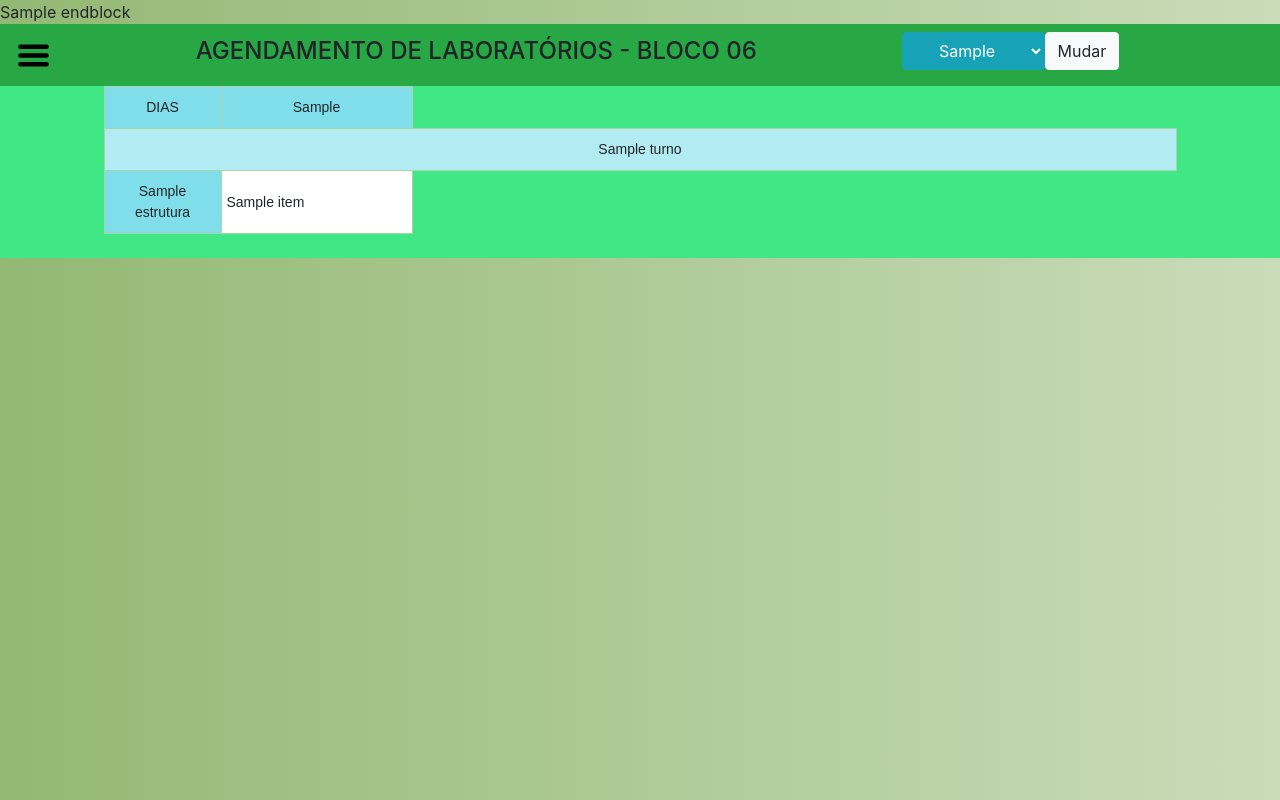
After one commit to jonasLAraujo1/agenda-lab, a Django app: template agenda/templates/agenda/agendalabs_tabela.html in a window 1280 px wide. The commit adds this page. Run offline with Django 3.2, Linux system fonts and the light colour scheme; tables that the repository leaves empty hold one stand-in row (values such as "Sample post"); the template is opened without the code that fills it: values that come from a table or form of the project are taken from there, most other values are stand-ins (such as "Sample title", 1, 10 or a date in 2020); some libraries are stand-ins or nearby versions.

Commit message:
Agendamento e visualização finalizados

```diff
--- a/agenda/static/agenda/css/personal.css
+++ b/agenda/static/agenda/css/personal.css
@@ -24,4 +24,13 @@ div.row { text-align: center; color: white; font-size: 38; background: blue; pad
 }
 
 div.table { text-align: center; color: black; background: grey; padding: 18px; border: left;
+
+
 }
+.tg  {border-collapse:collapse;border-spacing:0;}
+.tg td{font-family:Arial, sans-serif;font-size:14px;padding:10px 5px;border-style:solid;border-width:1px;overflow:hidden;word-break:normal;border-color:black;}
+.tg th{font-family:Arial, sans-serif;font-size:14px;font-weight:normal;padding:10px 5px;border-style:solid;border-width:1px;overflow:hidden;word-break:normal;border-color:black;}
+.tg .tg-uq3h{background-color:#b2ebf2;border-color:#A5D6A7;text-align:center;vertical-align:middle}
+/*.tg .tg-8tz9{color:#333333;border-color:#fe0000;text-align:left;vertical-align:middle}*/
+.tg .tg-alhi{background-color:#80deea;border-color:#A5D6A7;text-align:center;vertical-align:middle}
+.tg .tg-ribb{background-color:#fff;border-color:#A5D6A7;text-align:left;vertical-align:middle}
--- /dev/null
+++ b/agenda/templates/agenda/agendalabs_tabela.html
@@ -0,0 +1,84 @@
+{% extends 'base.html' %}
+{% load static%}
+{%block title%}
+Inicio
+{%endblock%}
+{% block extra %}
+<ul class="navbar-nav mr-auto">
+  <form method="post">
+    {%csrf_token%}
+<div class="input-group sm-3">
+  <select class="btn btn-info mb-2" id="inputGroupSelect03" name="escolha">
+    <option  >{{local_default}}</option>
+    {%for local in locais%}
+    <option value="{{local}}">{{local}}</option>
+    {%endfor%}
+  </select>
+
+    <button class="btn btn-light mb-2" type="submit">Mudar</button>
+
+</div>
+</form>
+</ul>
+<!-- <ul class="navbar-nav mr-md-1">
+  <li class="nav-item dropdown">
+<div class="dropdown dropleft" >
+  <button class="btn btn-outline-light dropdown-toggle" type="button" id="MenuButtonLab" data-toggle="dropdown" aria-haspopup="true" aria-expanded="false">
+    Local
+  </button>
+  <div class="dropdown-menu" style="background-color: #81C784" aria-labelledby="MenuButtonLab">
+    {%for local in locais%}
+    <a class="dropdown-item" href="#"> {{local}} </a>
+    {%endfor%}
+  </div>
+</div>
+</li>
+</ul>
+
+ -->
+{%endblock%}
+{%block content%}
+<center>
+<table class="tg" style="undefined;table-layout: fixed; width: 1072px">
+<colgroup>
+<col style="width: 117px">
+<col style="width: 191px">
+<col style="width: 191px">
+<col style="width: 191px">
+<col style="width: 191px">
+<col style="width: 191px">
+</colgroup>
+  <tr>
+    <th class="tg-alhi">DIAS</th>
+    {%for dia in dias%}
+    <th class="tg-alhi">{{dia}}</th>
+
+    {%endfor%}
+  </tr>
+  <tr>
+    <td class="tg-uq3h" colspan="6">{{turno}}</td>
+  </tr>
+  {%for k,item in estrutura.items %}
+  <tr>
+    <td class="tg-alhi">{{k}}</td>
+    {%for i,j  in item.items %}
+    <td class="tg-ribb">{{j}}</td>
+    {%endfor%}
+    {%if k == "11:30 as 12:20" %}
+    <tr>
+    <td class="tg-uq3h" colspan="6">TARDE</td>
+  </tr>
+
+    {%endif%}
+    {%if k == "17:50 as 18:40"%}
+    <tr>
+    <td class="tg-uq3h" colspan="6">NOITE</td>
+  </tr>
+  {%endif%}
+
+  </tr>
+  {%endfor%}
+</table>
+
+</center>
+{%endblock%}
--- a/agenda/templates/base.html
+++ b/agenda/templates/base.html
@@ -1,4 +1,5 @@
 <!DOCTYPE html>
+		<meta charset="utf-8">
 <html>
 	{% load static %}
 	<head>
@@ -6,43 +7,44 @@
 		<link rel="stylesheet" type="text/css" href="{% static 'agenda/css/bootstrap-grid.min.css'  %}">
 		<link rel="stylesheet" type="text/css" href="{% static 'agenda/css/bootstrap-reboot.min.css'  %}">
 
+		<link rel="stylesheet" type="text/css" href="{% static 'agenda/css/personal.css'  %}">
 		<script src="{% static 'agenda/js/jquery.min.js' %}"></script>
 
 		<script src="{% static 'agenda/js/bootstrap.bundle.min.js' %}"></script>
 		<script src="{% static 'agenda/js/bootstrap.min.js' %}"></script>
 		{{endblock}}
-
 		<title>
 		{% block title%}  {% endblock %}
 		</title>
-<!-- 		<style type="text/css">
-			html,body{
-				min-height: 100%;
+		<style >
+html, body {
+    height: 100%;
 
-				height: 100%
-			}
-			.container-fluid{
-				min-height: 100%;
-				height: 100%
-			}
+
+}
+.container-fluid {
+    height: 100%;
+     height:auto !important;
+    overflow-y: hidden;/*  don't show content that exceeds my height */
+}
+
 
 
 		</style>
- -->	</head>
+	</head>
 	<body>
-
 		<nav class="navbar sticky-top navbar-expand-lg  navbar-light bg-success ">
-			<div class="collapse navbar-collapse" id="conteudoNavbarSuportado">
 				<ul class="navbar-nav mr-auto">
+			<div class="dropdown" >
 					<li class="nav-item dropdown">
 						<a  href="#" id="navbarDropdown" role="button" data-toggle="dropdown" aria-haspopup="true" aria-expanded="false">
 							<img src="{% static 'agenda/icon/menu.svg'  %}">
 						</a>
 						<div class="dropdown-menu" style="background-color:#81C784" aria-labelledby="navbarDropdown">
+							<a class="dropdown-item" href="{%url 'agenda1'%}">Agenda</a>
+							<div class="dropdown-divider"></div>
 							<a class="dropdown-item" href="{%url 'mostrar_form'%}">Marcar Horário</a>
 
-							<div class="dropdown-divider"></div>
-							<a class="dropdown-item" href="{%url 'agenda1'%}">Agenda</a>
 
 							<div class="dropdown-divider"></div>
 							<a class="dropdown-item" href="#">Logout</a>
@@ -52,30 +54,21 @@
 				</ul>
 
 
+			</div>
 				<ul class="navbar-nav mr-auto">
 					<h4>AGENDAMENTO DE LABORATÓRIOS - BLOCO 06</h4>
 
 				</ul>
 				{% block extra %}
 				{% endblock %}
-			</div>
 
 		</nav>
 		<div class="container-fluid " style="background-color: #41E784">
-			<div class="container ">
+
 				{% block content %}
 				{% endblock %}
 
-			</div>
-			<div class="container-fluid " style="background-color: #41E784">
-			<br>
-			<br>
-			<br>
-			<br><br>
-			<br><br>
-			<br><br>
-			<br><br>
-		</div>
+		<br>
 		</div>
 
 	</body>
--- a/agenda_labs/settings.py
+++ b/agenda_labs/settings.py
@@ -25,7 +25,7 @@ SECRET_KEY = 'j^ewck%+jl42ahotwigkj2&jgziekdg3qzkz3!m-+@k&0o-m62'
 # SECURITY WARNING: don't run with debug turned on in production!
 DEBUG = True
 
-ALLOWED_HOSTS = []
+ALLOWED_HOSTS = ["10.5.176.220","127.0.0.1"]
 
 
 # Application definition
@@ -38,7 +38,6 @@ INSTALLED_APPS = [
     'django.contrib.messages',
     'django.contrib.staticfiles',
     'agenda',
-    'django_adminlte',
 ]
 
 MIDDLEWARE = [
```
Also changed, not shown: agenda/services/agenda_services.py (+52 -38 lines), agenda/templates/agenda/cadastro_etapa2.html (deleted, +0 -29 lines), agenda/templates/agenda/pagina_cadastro.html (+8 -0 lines), agenda/views.py (+24 -4 lines), 1 other file.
